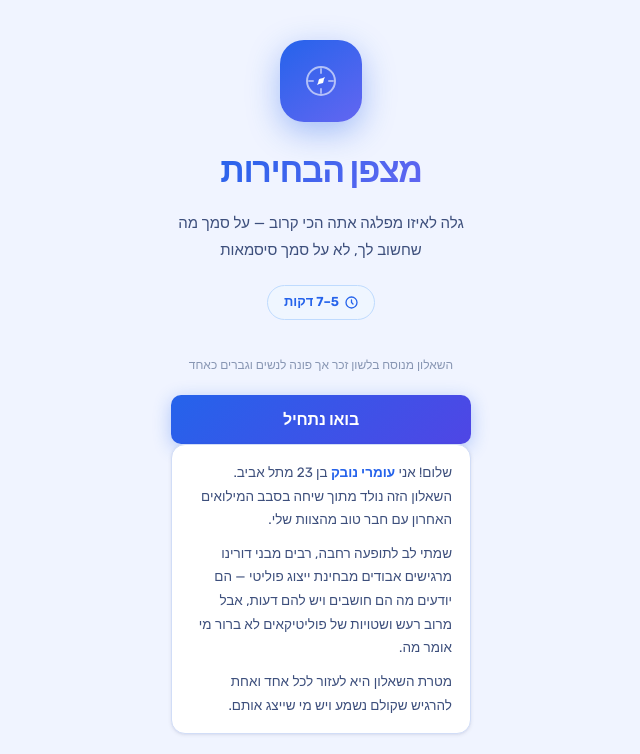
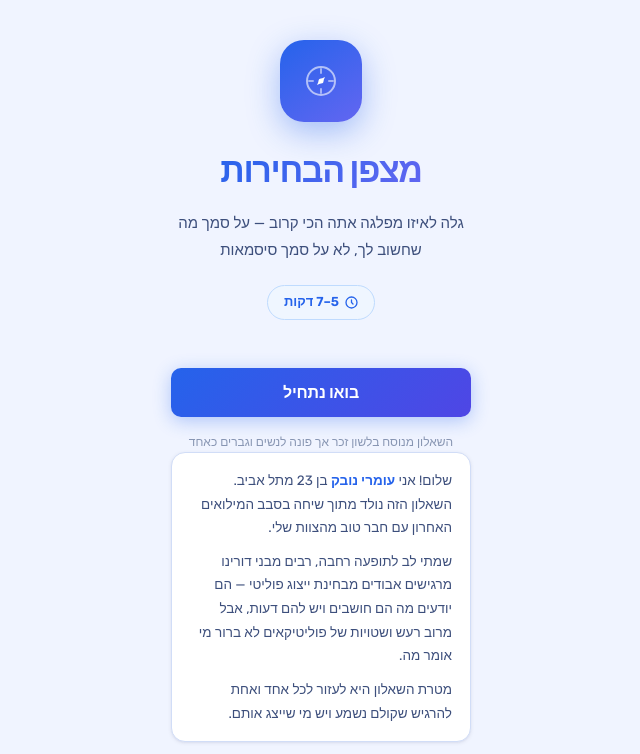
Before and after one commit to omrinovak/election-compass, a React (Vite) app: page / in a window 1280 px wide. Shown: the top 754 px of the page, without its empty margins (319-959 px from the left). Built offline with nearby package versions, Linux system fonts and the light colour scheme.

Commit message:
fix: move gender disclaimer after CTA button, before biography

```diff
--- a/src/components/Welcome.tsx
+++ b/src/components/Welcome.tsx
@@ -43,15 +43,15 @@ export default function Welcome({ onStart, onAdmin }: { onStart: () => void; onA
         5–7 דקות
       </div>
 
-      <p style={{ fontSize: 12, color: 'var(--text-muted)', marginTop: 8, textAlign: 'center' }}>
-        השאלון מנוסח בלשון זכר אך פונה לנשים וגברים כאחד
-      </p>
-
       <div style={{ width: '100%', maxWidth: 300, marginTop: 20 }}>
         <button className="btn btn-primary" style={{ width: '100%' }} onClick={onStart}>
           בואו נתחיל
         </button>
       </div>
+
+      <p style={{ fontSize: 12, color: 'var(--text-muted)', marginTop: 16, textAlign: 'center' }}>
+        השאלון מנוסח בלשון זכר אך פונה לנשים וגברים כאחד
+      </p>
 
       <div className="welcome-story">
         <p>
```
